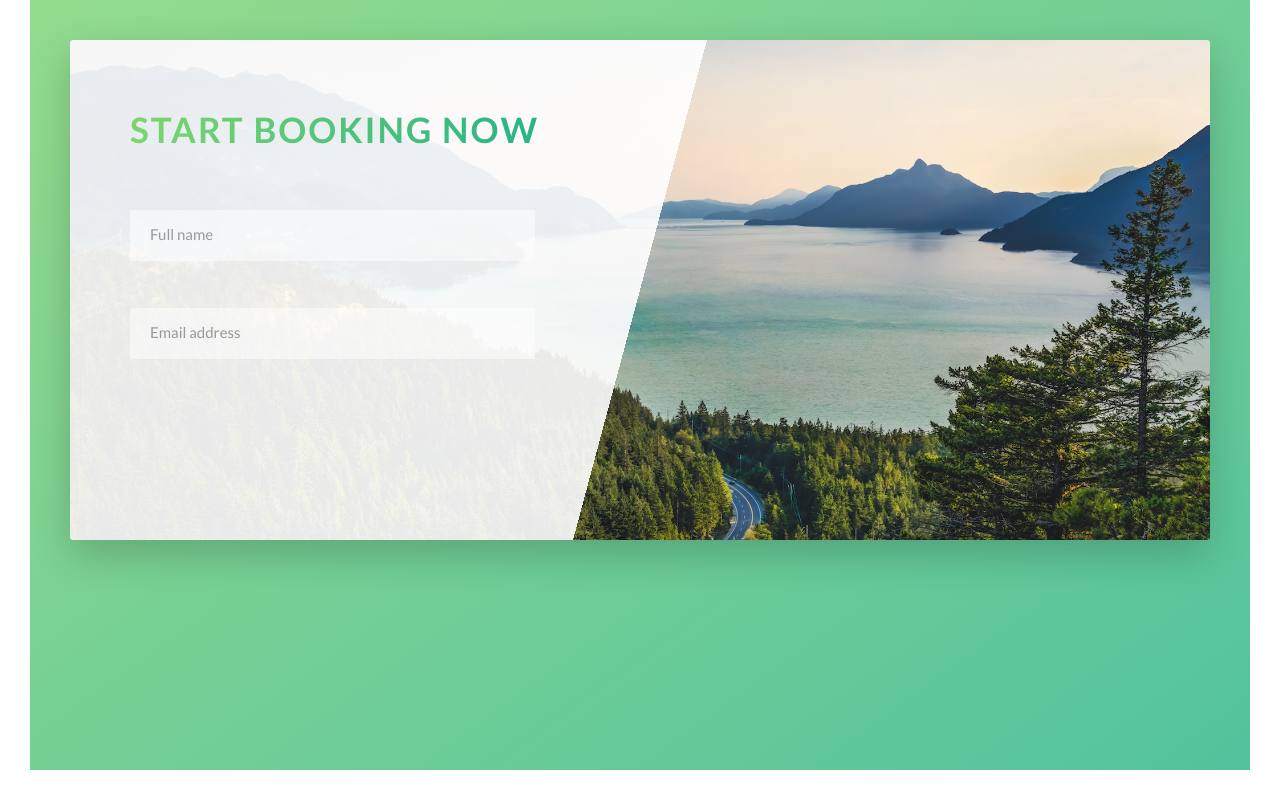
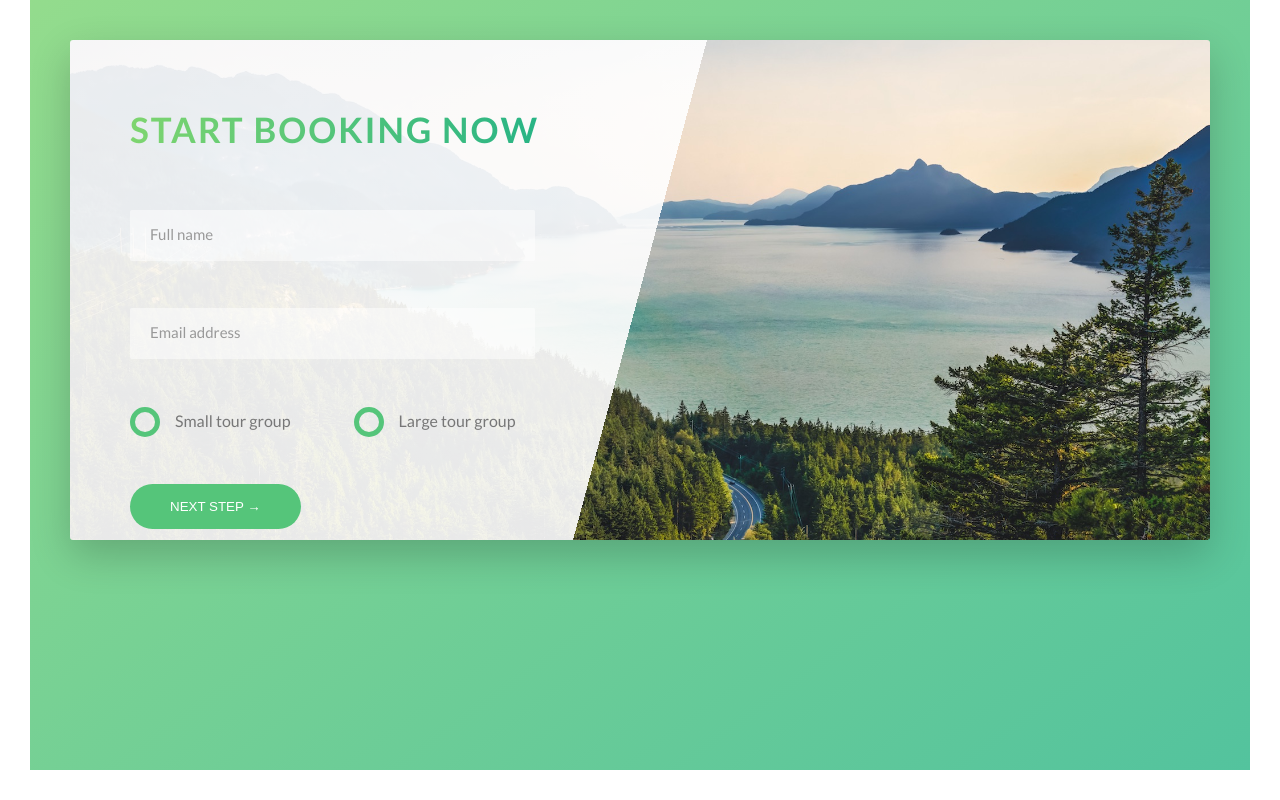
Before and after one commit to Pedatela/sass-course, a website: page Natours/index.html in a window 1280 px wide. Shown: the part 4913-5713 px from the top of the page. Drawn offline with Linux system fonts and the light colour scheme.

Commit message:
Finishing the booking section

```diff
--- a/Natours/index.html
+++ b/Natours/index.html
@@ -291,6 +291,29 @@
                                 <input type="email" class="form__input" placeholder="Email address" id="email" required>
                                 <label for="email" class="form__label">Email address</label>
                             </div>
+
+                            <div class="u-margin-bottom-medium form__group">
+                                <div class="form__radio-group">
+                                    <input type="radio" name="size" class="form__radio-input" id="small">
+                                    <label for="small" class="form__radio-label">
+                                        <span class="form__radio-button"></span>
+                                        Small tour group
+                                    </label>
+                                </div>
+
+                                <div class="form__radio-group">
+                                    <input type="radio" name="size" class="form__radio-input" id="large">
+                                    <label for="large" class="form__radio-label">
+                                        <span class="form__radio-button"></span>
+                                        Large tour group
+                                    </label>
+                                </div>
+                            </div>
+
+                            <div class="form__group">
+                                <button class="btn btn--green">Next step &rarr;</button>
+                            </div>
+
                         </form>
                     </div>
                 </div>
--- a/Natours/sass/base/_utilities.scss
+++ b/Natours/sass/base/_utilities.scss
@@ -1,19 +1,19 @@
 .u-center-text{
-    text-align: center;
+    text-align: center !important;
 }
 
 .u-margin-bottom-small{
-    margin-bottom: 2rem;
+    margin-bottom: 2rem !important;
 }
 
 .u-margin-bottom-medium{
-    margin-bottom: 5rem;
+    margin-bottom: 5rem !important;
 }
 
 .u-margin-bottom-big{
-    margin-bottom: 8rem;
+    margin-bottom: 8rem !important;
 }
 
 .u-margin-top-big{
-    margin-bottom: 8rem;
+    margin-bottom: 8rem !important;
 }
--- a/Natours/sass/components/_button.scss
+++ b/Natours/sass/components/_button.scss
@@ -1,4 +1,5 @@
 .btn{
+    &,
     &:link,
     &:visited{
             text-transform: uppercase;
@@ -8,6 +9,9 @@
             border-radius: 10rem;
             transition: all .2s;
             position: relative;
+
+            border: none;
+            cursor: pointer;
         }
         &:hover{
             transform: translateY(-0.3rem);
@@ -18,7 +22,9 @@
             }
 
         }
-        &:active{
+        &:active,
+        &:focus{
+            outline: none;
             transform: translateY(-0.1rem);
             box-shadow: 0 .5rem .5rem rgba($color-black, 0.2);
 
--- a/Natours/sass/components/_form.scss
+++ b/Natours/sass/components/_form.scss
@@ -16,6 +16,7 @@
         border-bottom: .3rem solid transparent;
         width: 90%;
         display: block;
+        transition: all .3s;
 
         &:focus{
             outline: none;
@@ -46,4 +47,51 @@
         visibility: hidden;
         transform: translateY(-4rem);
     }
+
+    &__radio-group{
+        width: 49%;
+        display: inline-block;
+    }
+
+    &__radio-input{
+       display: none;
+    }
+
+    &__radio-label{
+        font-size: $default-font-size;
+        cursor: pointer;
+        position: relative;
+        padding-left: 4.5rem ;
+    }
+
+    &__radio-button{
+        height: 3rem;
+        width: 3rem;
+        border: .5rem solid $color-primary ;
+        border-radius: 50%;
+        display: inline-block;
+        position: absolute;
+        left: 0;
+        top: -.4rem;
+
+        &::after{
+            content: "";
+            display: block;
+            height: 1.3rem;
+            width: 1.3rem;
+            border-radius: 50%;
+            position: absolute;
+            top: 50%;
+            left: 50%;
+            transform: translate(-50%, -50%);
+            background-color: $color-primary;
+            opacity: 0;
+            transition: opacity .2s;
+        }
+    }
+
+    &__radio-input:checked ~ &__radio-label &__radio-button::after{
+        opacity: 1;
+    }
+
 }
```
Also changed, not shown: Natours/css/style.css.
